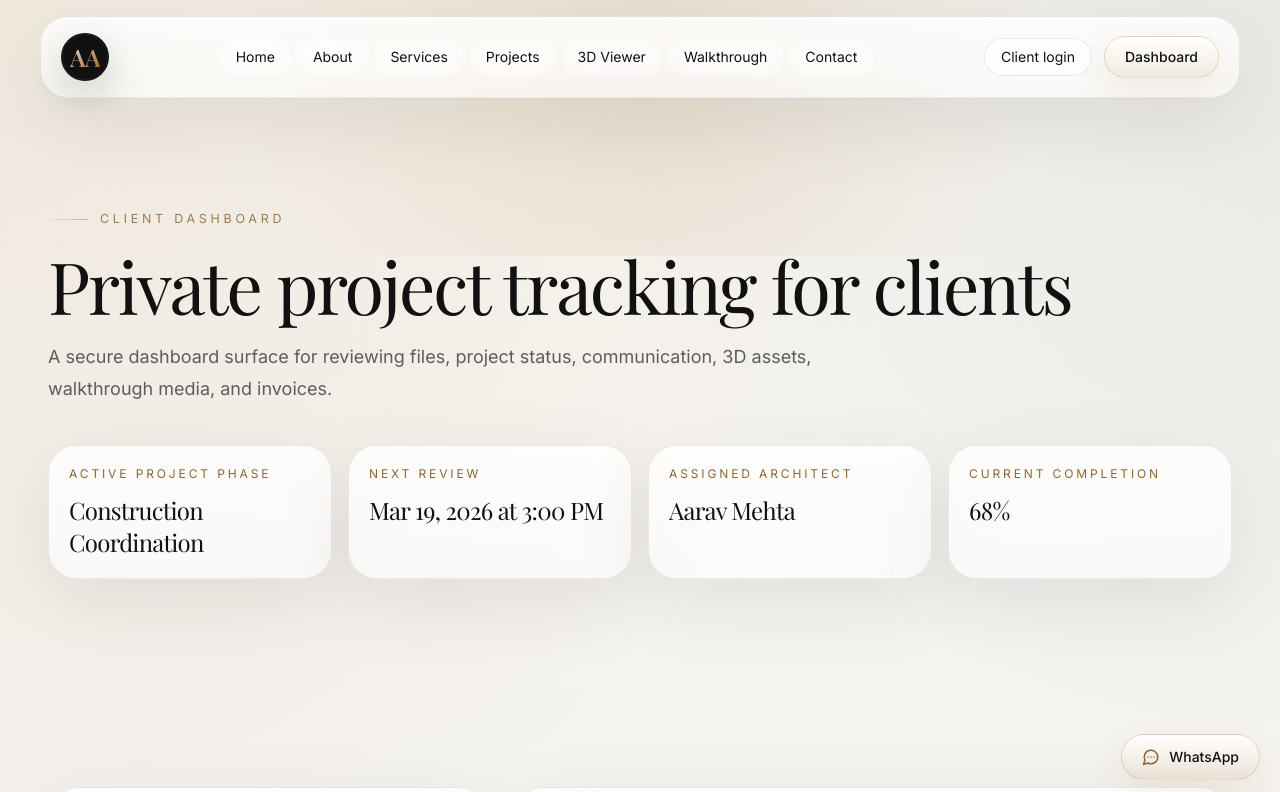
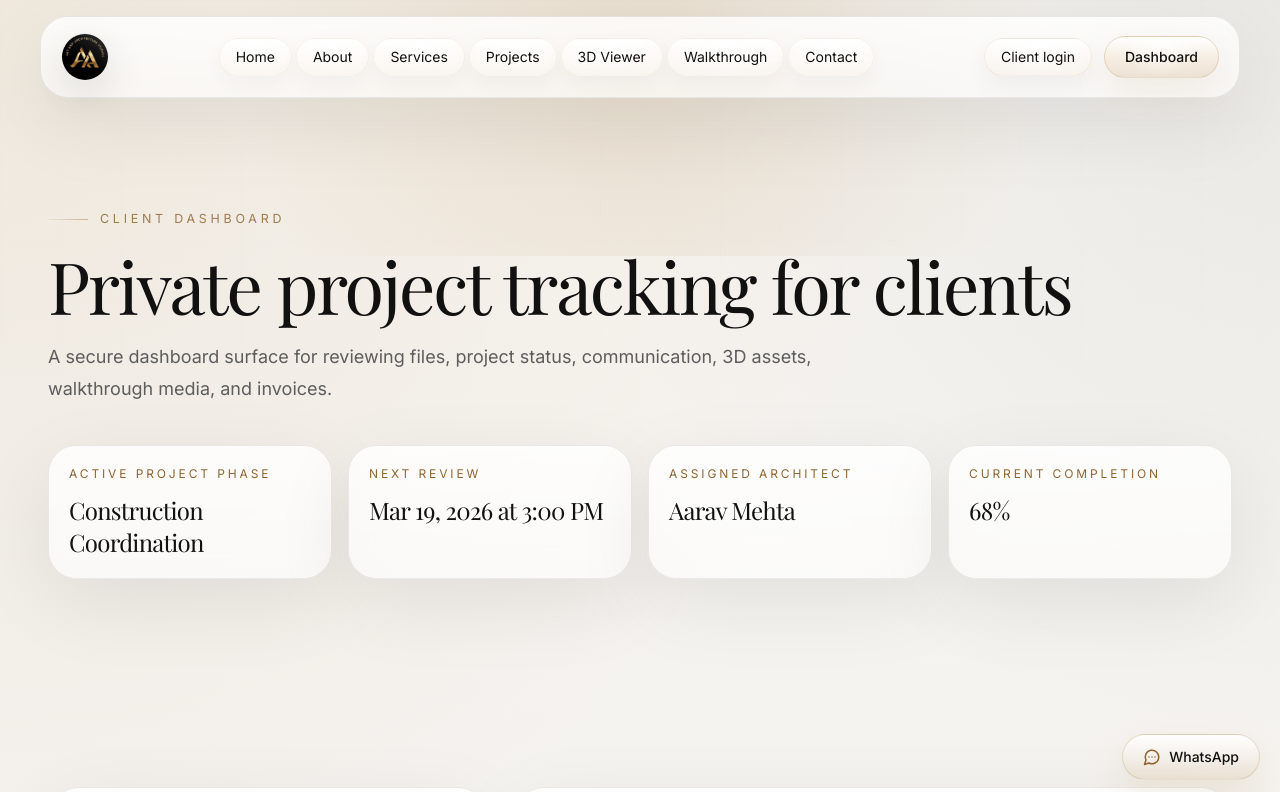
Before and after one commit to Rushikesh270505/AAStudioWebsite, a Next.js app in the folder frontend/: page /dashboard in a window 1280 px wide. Shown: the top 792 px of the page. Built offline with nearby package versions, Linux system fonts and the light colour scheme; a web font is replaced by a local one.

Commit message:
Use provided logo and refine premium controls

```diff
--- a/frontend/src/app/globals.css
+++ b/frontend/src/app/globals.css
@@ -155,10 +155,14 @@ img {
   justify-content: center;
   gap: 0.55rem;
   border-radius: 999px;
-  border: 1px solid rgba(200, 169, 126, 0.42);
-  background: linear-gradient(180deg, rgba(255, 255, 255, 0.94) 0%, rgba(200, 169, 126, 0.22) 100%);
+  border: 1px solid rgba(200, 169, 126, 0.46);
+  background:
+    radial-gradient(circle at top, rgba(255, 255, 255, 0.85), transparent 58%),
+    linear-gradient(180deg, rgba(255, 255, 255, 0.98) 0%, rgba(245, 237, 225, 0.94) 58%, rgba(200, 169, 126, 0.3) 100%);
   color: #111111;
-  box-shadow: 0 16px 34px rgba(200, 169, 126, 0.16);
+  box-shadow:
+    inset 0 1px 0 rgba(255, 255, 255, 0.85),
+    0 16px 34px rgba(200, 169, 126, 0.16);
   backdrop-filter: blur(14px);
   transition:
     transform 220ms ease,
@@ -170,7 +174,9 @@ img {
 .premium-button:hover {
   transform: translateY(-2px);
   border-color: rgba(200, 169, 126, 0.58);
-  box-shadow: 0 20px 40px rgba(200, 169, 126, 0.22);
+  box-shadow:
+    inset 0 1px 0 rgba(255, 255, 255, 0.9),
+    0 20px 40px rgba(200, 169, 126, 0.22);
 }
 
 .premium-button-soft {
@@ -179,10 +185,14 @@ img {
   justify-content: center;
   gap: 0.5rem;
   border-radius: 999px;
-  border: 1px solid rgba(17, 17, 17, 0.08);
-  background: rgba(255, 255, 255, 0.72);
+  border: 1px solid rgba(200, 169, 126, 0.18);
+  background:
+    radial-gradient(circle at top, rgba(255, 255, 255, 0.9), transparent 60%),
+    linear-gradient(180deg, rgba(255, 255, 255, 0.95) 0%, rgba(248, 243, 236, 0.84) 100%);
   color: #1f1f1f;
-  box-shadow: 0 12px 28px rgba(17, 17, 17, 0.06);
+  box-shadow:
+    inset 0 1px 0 rgba(255, 255, 255, 0.82),
+    0 12px 28px rgba(17, 17, 17, 0.06);
   backdrop-filter: blur(14px);
   transition:
     transform 220ms ease,
@@ -194,8 +204,12 @@ img {
 .premium-button-soft:hover {
   transform: translateY(-2px);
   border-color: rgba(200, 169, 126, 0.38);
-  background: rgba(255, 255, 255, 0.84);
-  box-shadow: 0 16px 32px rgba(200, 169, 126, 0.14);
+  background:
+    radial-gradient(circle at top, rgba(255, 255, 255, 0.94), transparent 62%),
+    linear-gradient(180deg, rgba(255, 255, 255, 0.98) 0%, rgba(247, 240, 232, 0.92) 100%);
+  box-shadow:
+    inset 0 1px 0 rgba(255, 255, 255, 0.9),
+    0 16px 32px rgba(200, 169, 126, 0.14);
 }
 
 .premium-badge {
--- a/frontend/src/components/brand-mark.tsx
+++ b/frontend/src/components/brand-mark.tsx
@@ -1,3 +1,4 @@
+import Image from "next/image";
 import { cn } from "@/lib/utils";
 
 type BrandMarkProps = {
@@ -8,11 +9,15 @@ type BrandMarkProps = {
 export function BrandMark({ compact = false, className }: BrandMarkProps) {
   return (
     <div className={cn("flex items-center gap-3", className)}>
-      <div className="relative flex h-12 w-12 items-center justify-center overflow-hidden rounded-full bg-[#111111] shadow-[0_14px_40px_rgba(17,17,17,0.2)]">
-        <div className="absolute inset-[1px] rounded-full border border-white/6" />
-        <span className="display-title bg-[linear-gradient(135deg,#f8edcf_0%,#c8a97e_45%,#8f6532_100%)] bg-clip-text text-2xl font-semibold tracking-[-0.08em] text-transparent">
-          AA
-        </span>
+      <div className="relative h-12 w-12 shrink-0 overflow-hidden rounded-full border border-black/8 bg-white shadow-[0_14px_40px_rgba(17,17,17,0.12)]">
+        <Image
+          src="/brand/logo.jpeg"
+          alt="Art and Architecture Studios logo"
+          fill
+          sizes="48px"
+          className="object-cover"
+          priority
+        />
       </div>
       {!compact ? (
         <div>
--- a/frontend/src/components/project-card.tsx
+++ b/frontend/src/components/project-card.tsx
@@ -30,7 +30,7 @@ export function ProjectCard({ project }: { project: ProjectData }) {
             <h3 className="display-title text-3xl">{project.title}</h3>
             <p className="mt-2 text-sm text-white/75">{project.location}</p>
           </div>
-          <span className="rounded-full border border-white/20 bg-white/10 px-3 py-1 text-xs uppercase tracking-[0.24em]">
+          <span className="rounded-full border border-white/18 bg-white/14 px-3 py-1 text-xs uppercase tracking-[0.24em] text-white shadow-[0_10px_30px_rgba(0,0,0,0.12)] backdrop-blur-md">
             {project.status}
           </span>
         </div>
@@ -43,7 +43,7 @@ export function ProjectCard({ project }: { project: ProjectData }) {
           </div>
           <Link
             href={`/projects/${project.slug}`}
-            className="premium-button px-4 py-2 text-sm"
+            className="inline-flex items-center justify-center gap-2 rounded-full border border-[#c8a97e]/42 bg-[linear-gradient(180deg,rgba(255,255,255,0.96),rgba(200,169,126,0.18))] px-4 py-2 text-sm font-medium text-[#111111] shadow-[0_14px_34px_rgba(200,169,126,0.16)] backdrop-blur-md transition-all duration-300 hover:-translate-y-0.5 hover:border-[#c8a97e]/62 hover:bg-[linear-gradient(180deg,rgba(255,255,255,1),rgba(200,169,126,0.24))] hover:shadow-[0_18px_40px_rgba(200,169,126,0.22)]"
           >
             Open project
             <ArrowUpRight size={16} />
--- a/frontend/src/components/site-header.tsx
+++ b/frontend/src/components/site-header.tsx
@@ -40,8 +40,8 @@ export function SiteHeader() {
                   className={cn(
                     "rounded-full border px-4 py-2 text-sm transition-all duration-300 backdrop-blur-md",
                     active
-                      ? "border-[#c8a97e]/35 bg-[linear-gradient(180deg,rgba(255,255,255,0.72),rgba(200,169,126,0.18))] text-[#111111] shadow-[0_10px_30px_rgba(200,169,126,0.16)]"
-                      : "border-transparent text-[#3b3b3b] hover:border-black/8 hover:bg-white/70 hover:text-[#111111]",
+                      ? "border-[#c8a97e]/38 bg-[radial-gradient(circle_at_top,rgba(255,255,255,0.88),transparent_58%),linear-gradient(180deg,rgba(255,255,255,0.95),rgba(200,169,126,0.18))] text-[#111111] shadow-[inset_0_1px_0_rgba(255,255,255,0.84),0_10px_30px_rgba(200,169,126,0.16)]"
+                      : "border-[#c8a97e]/12 bg-[radial-gradient(circle_at_top,rgba(255,255,255,0.82),transparent_58%),linear-gradient(180deg,rgba(255,255,255,0.8),rgba(248,243,236,0.68))] text-[#3b3b3b] shadow-[inset_0_1px_0_rgba(255,255,255,0.78),0_8px_20px_rgba(17,17,17,0.04)] hover:border-[#c8a97e]/24 hover:text-[#111111] hover:shadow-[inset_0_1px_0_rgba(255,255,255,0.86),0_12px_24px_rgba(200,169,126,0.1)]",
                   )}
                 >
                   {item.label}
@@ -53,13 +53,13 @@ export function SiteHeader() {
           <div className="hidden items-center gap-3 lg:flex">
             <Link
               href="/login"
-              className="rounded-full border border-black/8 bg-white/45 px-4 py-2 text-sm text-[#444444] backdrop-blur-md transition-all hover:border-[#c8a97e]/35 hover:bg-white/70 hover:text-[#111111]"
+              className="rounded-full border border-[#c8a97e]/18 bg-[radial-gradient(circle_at_top,rgba(255,255,255,0.88),transparent_60%),linear-gradient(180deg,rgba(255,255,255,0.92),rgba(247,241,234,0.84))] px-4 py-2 text-sm text-[#444444] shadow-[inset_0_1px_0_rgba(255,255,255,0.82),0_10px_24px_rgba(17,17,17,0.05)] backdrop-blur-md transition-all hover:-translate-y-0.5 hover:border-[#c8a97e]/34 hover:text-[#111111] hover:shadow-[inset_0_1px_0_rgba(255,255,255,0.9),0_14px_30px_rgba(200,169,126,0.12)]"
             >
               Client login
             </Link>
             <Link
               href="/dashboard"
-              className="rounded-full border border-[#c8a97e]/40 bg-[linear-gradient(180deg,rgba(255,255,255,0.92),rgba(200,169,126,0.22))] px-5 py-2.5 text-sm font-medium text-[#111111] shadow-[0_12px_32px_rgba(200,169,126,0.18)] backdrop-blur-md transition-all hover:-translate-y-0.5 hover:border-[#c8a97e]/55 hover:shadow-[0_16px_36px_rgba(200,169,126,0.24)]"
+              className="rounded-full border border-[#c8a97e]/42 bg-[radial-gradient(circle_at_top,rgba(255,255,255,0.9),transparent_58%),linear-gradient(180deg,rgba(255,255,255,0.98),rgba(244,234,220,0.92)_58%,rgba(200,169,126,0.3))] px-5 py-2.5 text-sm font-medium text-[#111111] shadow-[inset_0_1px_0_rgba(255,255,255,0.86),0_12px_32px_rgba(200,169,126,0.18)] backdrop-blur-md transition-all hover:-translate-y-0.5 hover:border-[#c8a97e]/58 hover:shadow-[inset_0_1px_0_rgba(255,255,255,0.9),0_16px_36px_rgba(200,169,126,0.24)]"
             >
               Dashboard
             </Link>
@@ -68,7 +68,7 @@ export function SiteHeader() {
           <button
             type="button"
             aria-label={isOpen ? "Close navigation" : "Open navigation"}
-            className="inline-flex h-11 w-11 items-center justify-center rounded-full border border-black/10 bg-white lg:hidden"
+            className="inline-flex h-11 w-11 items-center justify-center rounded-full border border-[#c8a97e]/18 bg-[radial-gradient(circle_at_top,rgba(255,255,255,0.9),transparent_60%),linear-gradient(180deg,rgba(255,255,255,0.94),rgba(247,241,234,0.86))] shadow-[inset_0_1px_0_rgba(255,255,255,0.82),0_10px_24px_rgba(17,17,17,0.05)] lg:hidden"
             onClick={() => setIsOpen((value) => !value)}
           >
             {isOpen ? <X size={18} /> : <Menu size={18} />}
@@ -91,8 +91,8 @@ export function SiteHeader() {
                   className={cn(
                     "rounded-2xl border px-4 py-3 text-sm transition-all",
                     active
-                      ? "border-[#c8a97e]/35 bg-[linear-gradient(180deg,rgba(255,255,255,0.82),rgba(200,169,126,0.2))] text-[#111111]"
-                      : "border-transparent text-[#202020] hover:bg-white",
+                      ? "border-[#c8a97e]/38 bg-[radial-gradient(circle_at_top,rgba(255,255,255,0.88),transparent_58%),linear-gradient(180deg,rgba(255,255,255,0.95),rgba(200,169,126,0.18))] text-[#111111] shadow-[inset_0_1px_0_rgba(255,255,255,0.84),0_10px_24px_rgba(200,169,126,0.12)]"
+                      : "border-[#c8a97e]/10 bg-[radial-gradient(circle_at_top,rgba(255,255,255,0.82),transparent_58%),linear-gradient(180deg,rgba(255,255,255,0.82),rgba(248,243,236,0.72))] text-[#202020] shadow-[inset_0_1px_0_rgba(255,255,255,0.8),0_8px_18px_rgba(17,17,17,0.04)] hover:border-[#c8a97e]/24",
                   )}
                   onClick={() => setIsOpen(false)}
                 >
@@ -102,13 +102,13 @@ export function SiteHeader() {
             })}
             <Link
               href="/login"
-              className="rounded-2xl border border-black/8 bg-white/55 px-4 py-3 text-sm text-[#202020]"
+              className="rounded-2xl border border-[#c8a97e]/14 bg-[radial-gradient(circle_at_top,rgba(255,255,255,0.88),transparent_60%),linear-gradient(180deg,rgba(255,255,255,0.9),rgba(247,241,234,0.82))] px-4 py-3 text-sm text-[#202020] shadow-[inset_0_1px_0_rgba(255,255,255,0.84),0_10px_22px_rgba(17,17,17,0.05)]"
             >
               Client login
             </Link>
             <Link
               href="/dashboard"
-              className="rounded-2xl border border-[#c8a97e]/40 bg-[linear-gradient(180deg,rgba(255,255,255,0.92),rgba(200,169,126,0.22))] px-4 py-3 text-sm font-medium text-[#111111] shadow-[0_12px_32px_rgba(200,169,126,0.18)]"
+              className="rounded-2xl border border-[#c8a97e]/42 bg-[radial-gradient(circle_at_top,rgba(255,255,255,0.9),transparent_58%),linear-gradient(180deg,rgba(255,255,255,0.98),rgba(244,234,220,0.92)_58%,rgba(200,169,126,0.3))] px-4 py-3 text-sm font-medium text-[#111111] shadow-[inset_0_1px_0_rgba(255,255,255,0.86),0_12px_32px_rgba(200,169,126,0.18)]"
             >
               Open dashboard
             </Link>
--- a/frontend/src/components/whatsapp-button.tsx
+++ b/frontend/src/components/whatsapp-button.tsx
@@ -6,7 +6,7 @@ export function WhatsAppButton() {
       href="https://wa.me/919876543210"
       target="_blank"
       rel="noreferrer"
-      className="premium-button fixed bottom-5 right-5 z-40 px-5 py-3 text-sm font-medium"
+      className="fixed bottom-5 right-5 z-40 inline-flex items-center gap-2 rounded-full border border-[#c8a97e]/38 bg-[linear-gradient(180deg,rgba(255,255,255,0.94),rgba(200,169,126,0.24))] px-5 py-3 text-sm font-medium text-[#111111] shadow-[0_16px_36px_rgba(200,169,126,0.2)] backdrop-blur-xl transition-all duration-300 hover:-translate-y-0.5 hover:border-[#c8a97e]/56 hover:shadow-[0_20px_42px_rgba(200,169,126,0.24)]"
     >
       <MessageCircleMore size={18} className="text-[#8f6532]" />
       WhatsApp
```
Also changed, not shown: frontend/public/brand/logo.jpeg (added).
